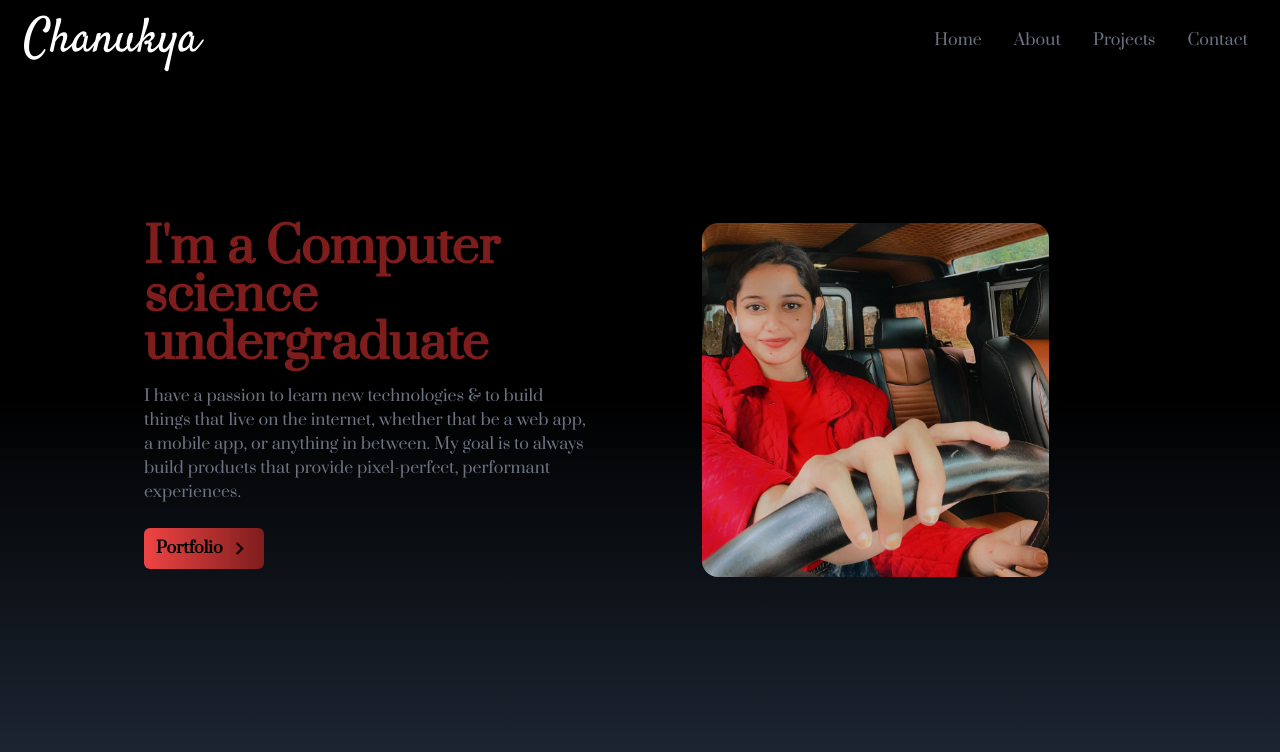
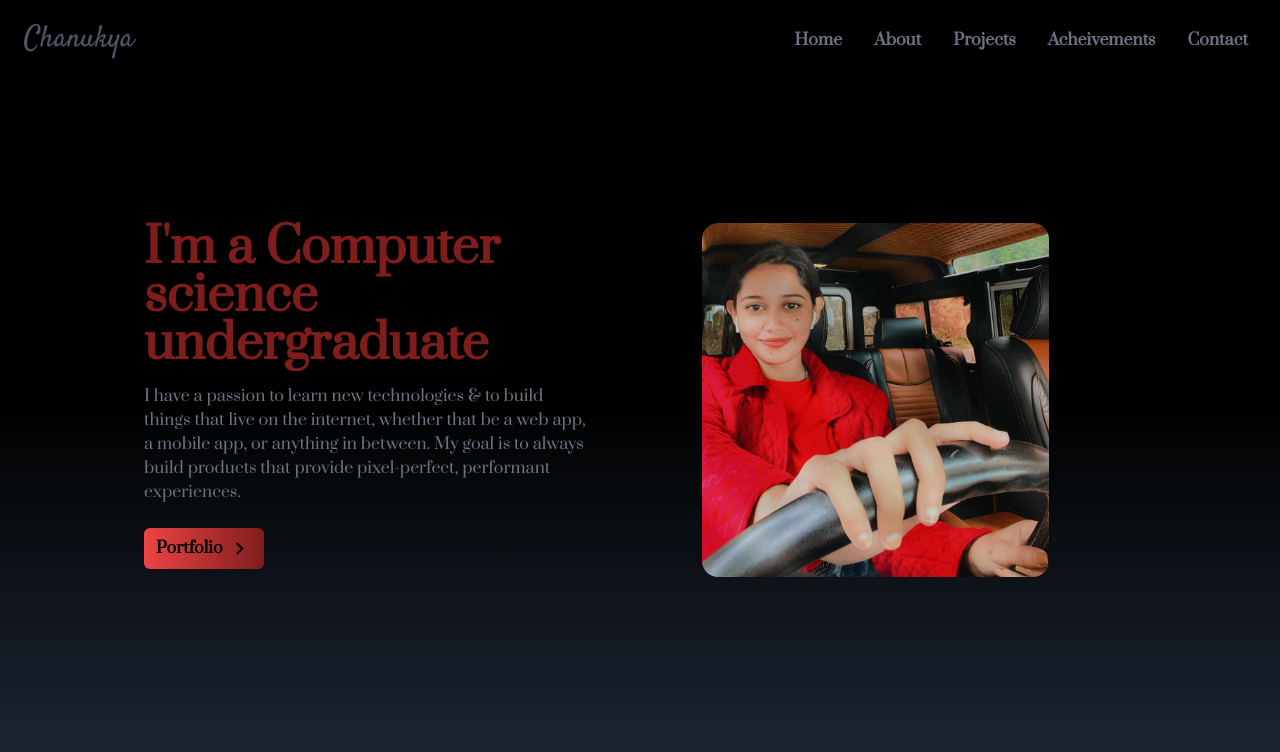
Before and after one commit to CharTheVirtuoso/My-portfolio, a React (Create React App) app: page / in a window 1280 px wide. Shown: the top 752 px of the page. Built offline with nearby package versions, Linux system fonts and the light colour scheme.

Commit message:
minor changes in Navbar

```diff
--- a/src/components/NavBar.jsx
+++ b/src/components/NavBar.jsx
@@ -20,22 +20,28 @@ const NavBar = () => {
         },
         {
             id: 4,
+            link: 'Acheivements'
+
+        },
+
+        {
+            id: 5,
             link: 'contact'
         },
     ];
 
 
     return (
-        <div className="flex justify-between items-center w-full h-20 px-4 text-white bg-black fixed">
+        <div className="flex justify-between items-center w-full h-20 px-4  text-white bg-black fixed">
             <div>
-                <h1 className="text-5xl font-signature ml-2">Chanukya</h1>
+                <h1 className="text-3xl text-gray-600 font-signature ml-2">Chanukya</h1>
             </div>
 
             <ul className="hidden md:flex">
                 {links.map(({ id, link }) => (
 
                     <li key={id}
-                        className="px-4 cursor-pointer capitalize font-medium text-gray-500 hover:scale-105 duration-200">
+                        className="px-4 cursor-pointer capitalize font-bold  text-gray-500 hover:scale-105 duration-200">
 
                         {link}
                     </li>
@@ -50,7 +56,7 @@ const NavBar = () => {
 
             {nav && (
 
-            <ul className="flex flex-col justify-center items-center absolute top-0 left-0 w-full h-screen bg-gradient-to-b from-black to-gray-800 text-gray-500">
+            <ul className="flex flex-col justify-center items-center absolute top-0  left-0 w-full h-screen bg-gradient-to-b from-black to-gray-800 text-gray-500">
 
                 {links.map(({ id, link }) => (
 
```
